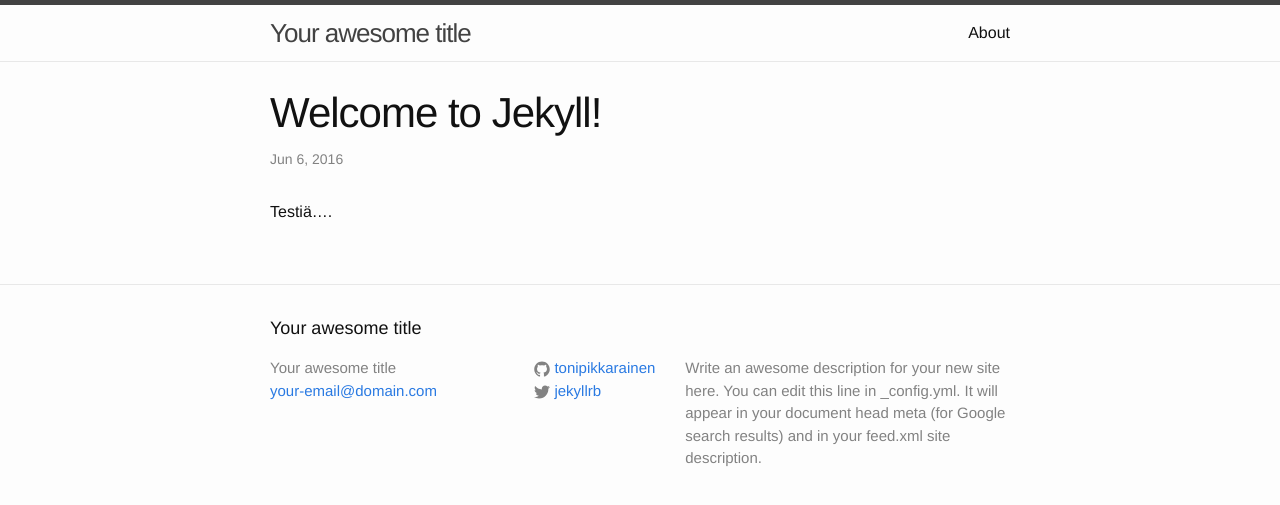
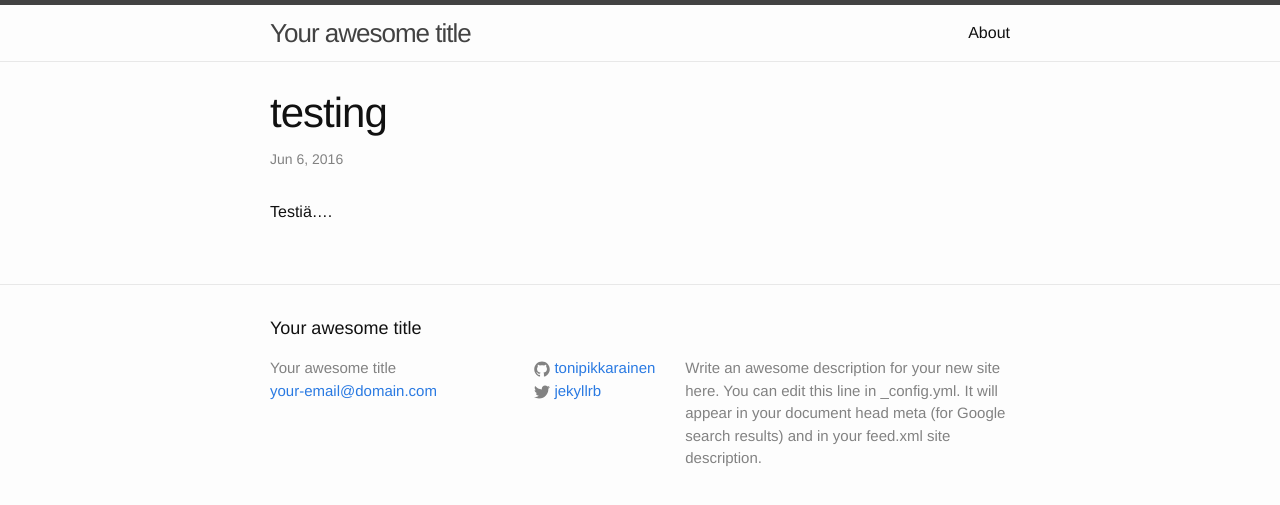
Before and after one commit to tonipikkarainen/tonipikkarainen.github.io, a Jekyll site: the page built from _posts/2016-06-06-testing.markdown, in a window 1280 px wide. Shown: the top 505 px of the page. Built offline with Jekyll 4.4.1, drawn with Linux system fonts in a browser that asks for light colours; comment, search, counter and statistics services are not loaded.

```diff
--- a/_includes/comments.html
+++ b/_includes/comments.html
@@ -1,4 +1,4 @@
-<div id="disqus_thread"></div>
+<!--<div id="disqus_thread"></div>
 <script>
     /**
      *  RECOMMENDED CONFIGURATION VARIABLES: EDIT AND UNCOMMENT THE SECTION BELOW TO INSERT DYNAMIC VALUES FROM YOUR PLATFORM OR CMS.
@@ -20,3 +20,14 @@
     })();
 </script>
 <noscript>Please enable JavaScript to view the <a href="https://disqus.com/?ref_noscript" rel="nofollow">comments powered by Disqus.</a></noscript>
+-->
+<script src="https://apis.google.com/js/plusone.js"></script>
+<div id="comments"></div>
+<script>
+gapi.comments.render('comments', {
+    href: window.location,
+    width: '624',
+    first_party_property: 'BLOGGER',
+    view_type: 'FILTERED_POSTMOD'
+});
+</script>
--- a/_posts/2016-06-06-testing.markdown
+++ b/_posts/2016-06-06-testing.markdown
@@ -1,6 +1,6 @@
 ---
 layout: post
-title:  "Welcome to Jekyll!"
+title:  "testing"
 date:   2016-06-06 22:17:43 +0300
 categories: jekyll update
 ---
```
